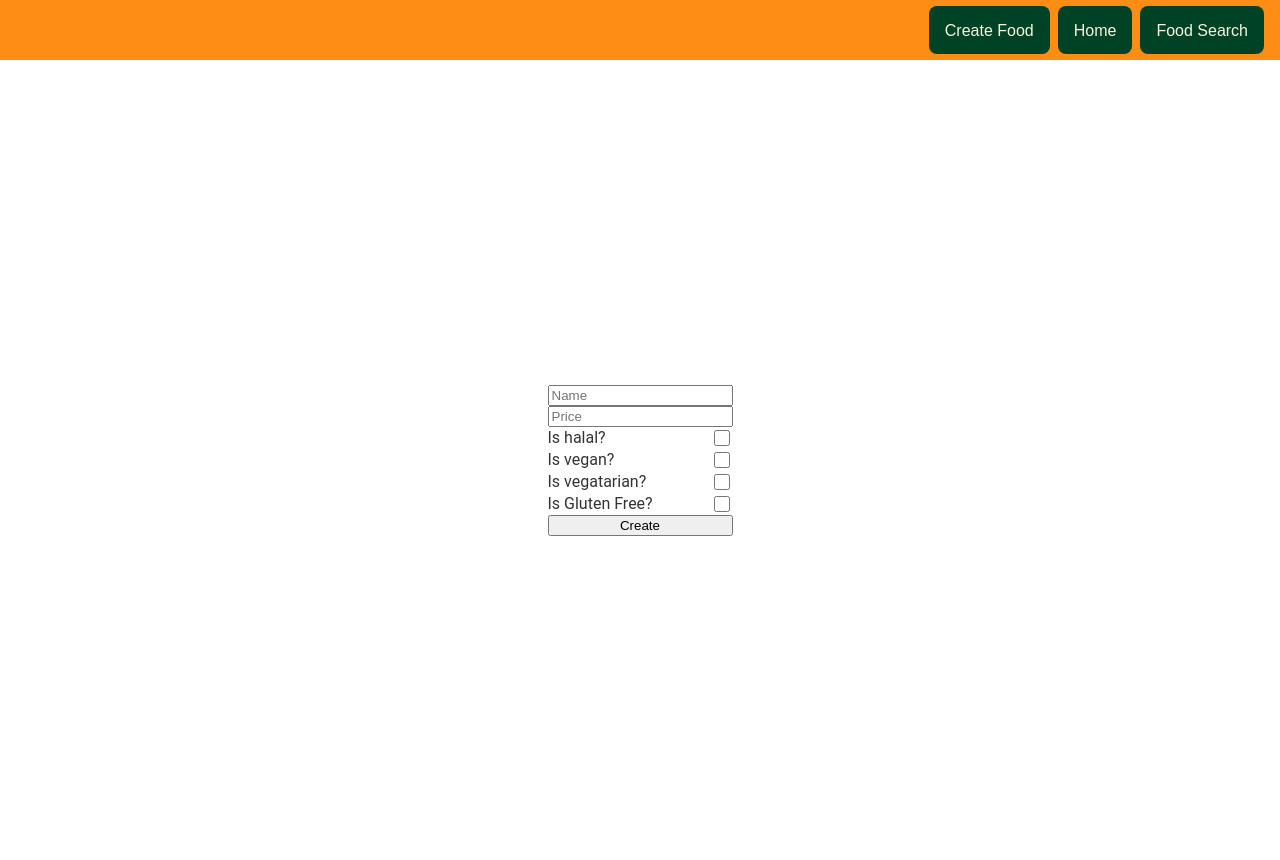
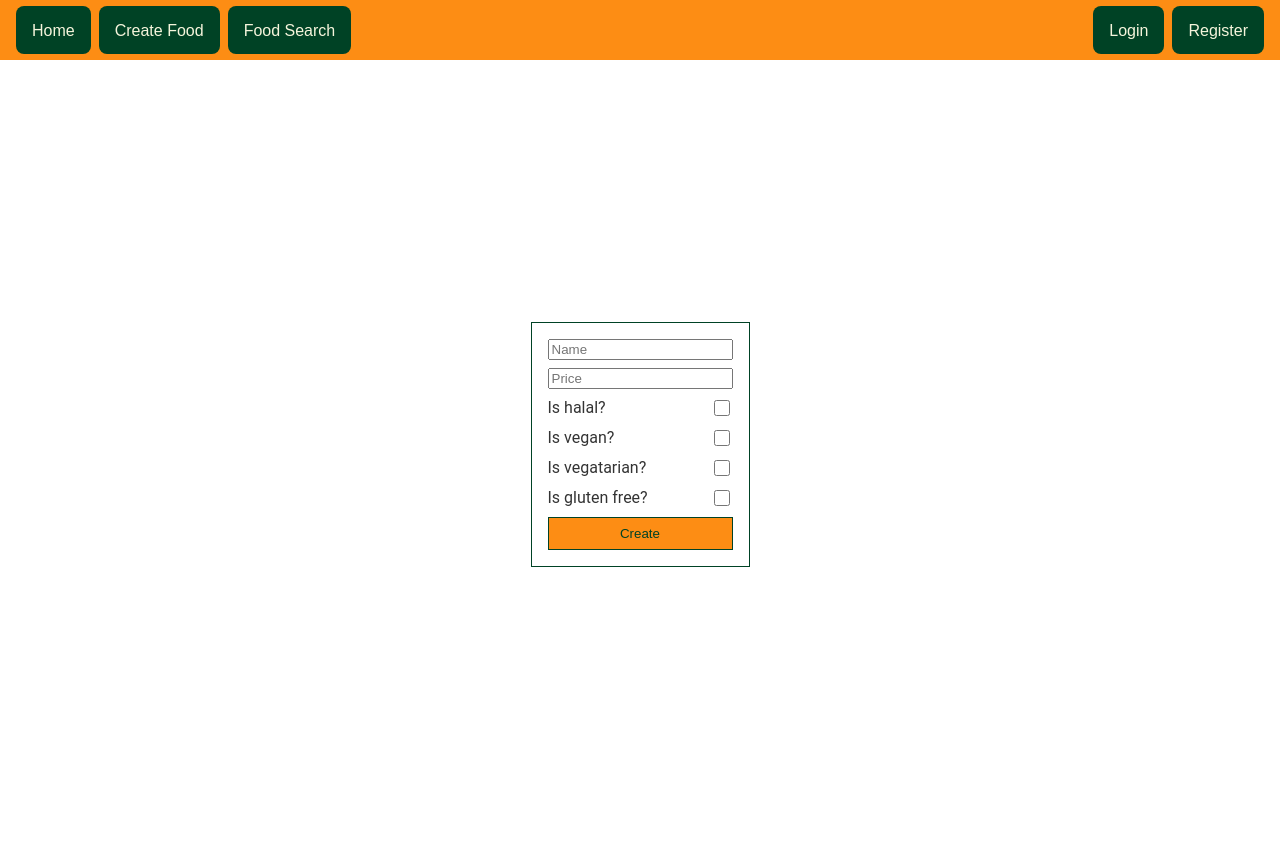
Before and after one commit to hsmyc/foodapp, a FastAPI app: page /createfood in a window 1280 px wide. Run offline with FastAPI, Linux system fonts and the light colour scheme.

Commit message:
postFood page created

```diff
--- a/frontend/static/style.css
+++ b/frontend/static/style.css
@@ -2,6 +2,7 @@
   --primary: #fd8d14;
   --secondary: #004225;
   --tertiary: #f5f5dc;
+  --size-xs: 0.25rem;
   --size_s: 0.5rem;
   --size_m: 1rem;
   --size_l: 1.5rem;
@@ -25,20 +26,9 @@ p {
   margin: 0;
   padding: 0;
 }
-.navbar {
-  display: flex;
-  justify-content: flex-end;
-  background-color: var(--primary);
-  width: 100vw;
-  height: 60px;
-}
-.navbar_button_field {
-  display: flex;
-  align-items: center;
-  padding: var(--size_m);
-  gap: var(--size_s);
-}
-.navbar_button {
+
+/* Styled components start */
+.primary_button {
   background-color: var(--secondary);
   border: none;
   color: var(--tertiary);
@@ -50,12 +40,36 @@ p {
   font-size: var(--size_m);
   cursor: pointer;
 }
-.navbar_button:hover {
+.primary_button:hover {
   box-shadow: 0 0 10px var(--tertiary);
 }
-.navbar_button:active {
+.primary_button:active {
   box-shadow: inset 0 0 10px var(--tertiary);
 }
+.secondary_button {
+  padding: var(--size_s) var(--size_m);
+  border: 1px solid var(--secondary);
+  border-radius: var(--size_xs);
+  background-color: var(--primary);
+  cursor: pointer;
+  color: var(--secondary);
+}
+/* Styled components end */
+
+.navbar {
+  display: flex;
+  justify-content: space-between;
+  background-color: var(--primary);
+  width: 100vw;
+  height: 60px;
+}
+.navbar_button_field {
+  display: flex;
+  align-items: center;
+  padding: var(--size_m);
+  gap: var(--size_s);
+}
+
 .food_create_section {
   display: flex;
   flex-direction: column;
@@ -68,6 +82,9 @@ p {
   display: flex;
   flex-direction: column;
   width: fit-content;
+  border: 1px solid var(--secondary);
+  padding: var(--size_m);
+  gap: var(--size_s);
 }
 
 .input_checkbox_wrapper {
@@ -80,14 +97,11 @@ p {
   height: var(--size_m);
 }
 
-
-/* Style for the search container */
 .search-container {
   display: flex;
   align-items: center;
 }
 
-/* Style for the search bar */
 #search-bar {
   padding: 8px;
   border: 1px solid #004225;
@@ -96,34 +110,12 @@ p {
   color: #004225;
 }
 
-/* Style for the search button */
-.search-btn {
-  padding: 8px 15px;
-  border: 1px solid #004225;
-  border-radius: 4px;
-  background-color: #FD8D14;
-  cursor: pointer;
-  color: #004225;
-}
-
-/* Style for the dropdown container */
 .dropdown {
   position: relative;
   display: inline-block;
   color: #004225;
 }
 
-/* Style for the dropdown button */
-.dropbtn {
-  padding: 8px 15px;
-  border: 1px solid #004225;
-  border-radius: 4px;
-  background-color: #FD8D14;
-  cursor: pointer;
-  color: #004225;
-}
-
-/* Style for the dropdown content */
 .dropdown-content {
   display: none;
   position: absolute;
@@ -134,12 +126,10 @@ p {
   border-radius: 4px;
 }
 
-/* Show dropdown content on hover */
 .dropdown:hover .dropdown-content {
   display: block;
 }
 
-/* Style for dropdown links */
 .dropdown-content a {
   color: #004225;
   padding: 12px 16px;
@@ -147,7 +137,19 @@ p {
   display: block;
 }
 
-/* Change color of dropdown links on hover */
 .dropdown-content a:hover {
-  background-color: #F5F5DC;
+  background-color: #f5f5dc;
 }
+
+.food_create_message {
+  display: flex;
+  flex-direction: column;
+  align-items: center;
+  justify-content: center;
+}
+.food_create_message_text {
+  font-size: var(--size_m);
+  color: var(--tertiary);
+  margin: var(--size_m);
+  background-color: var(--secondary);
+}
--- a/frontend/templates/createfood.html
+++ b/frontend/templates/createfood.html
@@ -1,6 +1,6 @@
 {% extends 'index.html' %} {% block content %}
 <section class="food_create_section">
-  <form class="food_form" method="post">
+  <form id="food_form" class="food_form">
     <input class="input_text" type="text" name="name" placeholder="Name" />
     <input class="input_text" type="text" name="price" placeholder="Price" />
     <div class="input_checkbox_wrapper">
@@ -31,15 +31,23 @@
       />
     </div>
     <div class="input_checkbox_wrapper">
-      <p>Is Gluten Free?</p>
+      <p>Is gluten free?</p>
       <input
         class="input_checkbox"
         type="checkbox"
-        name="Gluten-free"
+        name="gluten"
         placeholder="Gluten"
       />
     </div>
-    <input type="submit" value="Create" />
+    <input
+      id="food_send"
+      class="secondary_button"
+      type="submit"
+      value="Create"
+    />
   </form>
+  <div id="food_create_message" class="food_create_message">
+    <p id="food_create_message_text" class="food_create_message_text"></p>
+  </div>
 </section>
 {% endblock %}
--- a/frontend/templates/index.html
+++ b/frontend/templates/index.html
@@ -17,18 +17,27 @@
   </head>
   <body>
     <div class="navbar">
-      <div class="navbar_button_field">
-        <button class="navbar_button">
+      <div class="navbar_button_field _left">
+        <button class="primary_button">
+          <a href="/">Home</a>
+        </button>
+        <button class="primary_button">
           <a href="/createfood">Create Food</a>
         </button>
-        <button class="navbar_button">
-          <a href="/">Home</a>
-        </button>
-        <button class="navbar_button">
+        <button class="primary_button">
           <a href="/foodsearch">Food Search</a>
         </button>
       </div>
+      <div class="navbar_button_field _right">
+        <button class="primary_button">
+          <a href="/login">Login</a>
+        </button>
+        <button class="primary_button">
+          <a href="/register">Register</a>
+        </button>
+      </div>
     </div>
+
     {% block content %}{% endblock %}
     <script src="../../frontend/static/script.js"></script>
   </body>
```
Also changed, not shown: frontend/static/script.js (added, +32 -0 lines), frontend/templates/foodsearch.html (+4 -5 lines).
